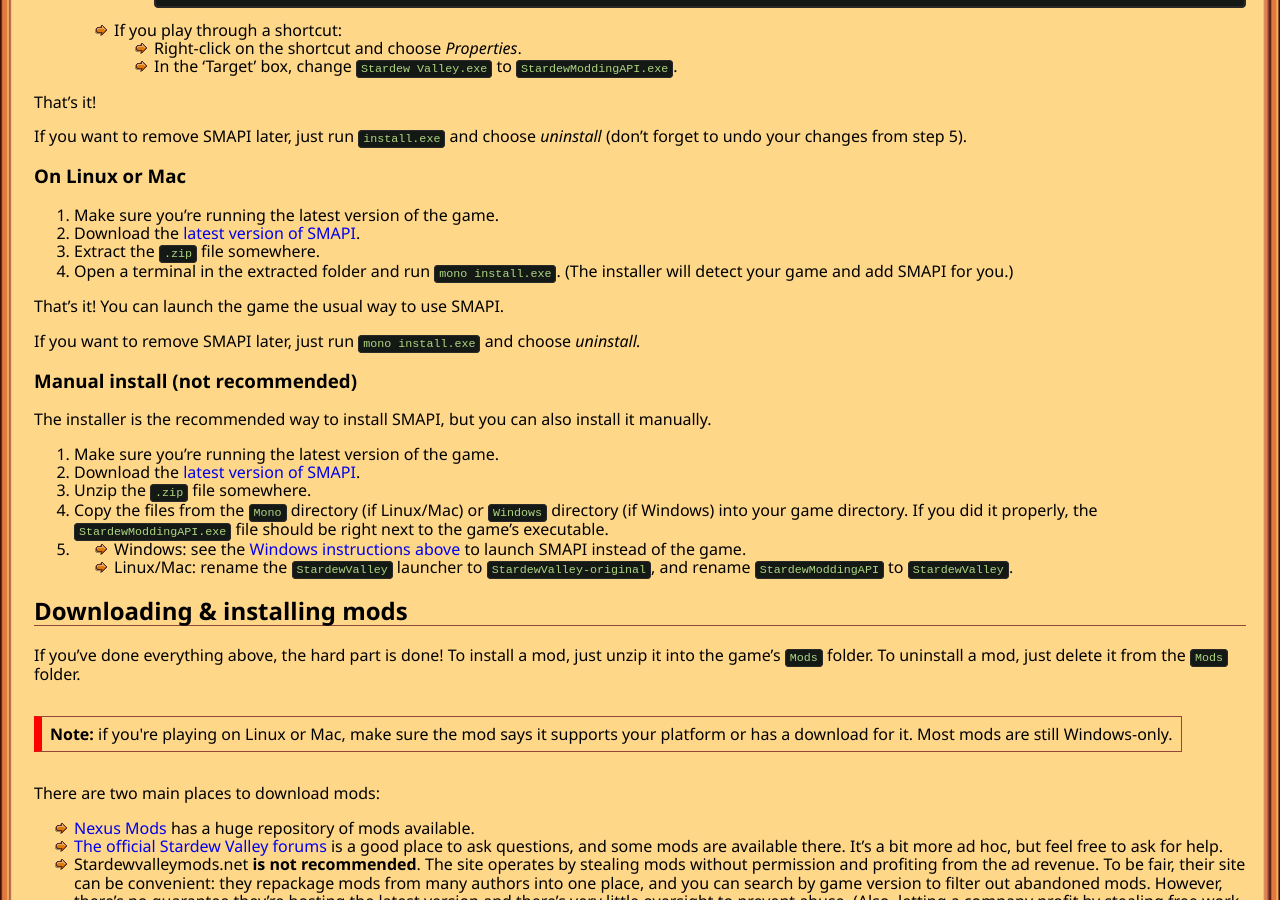
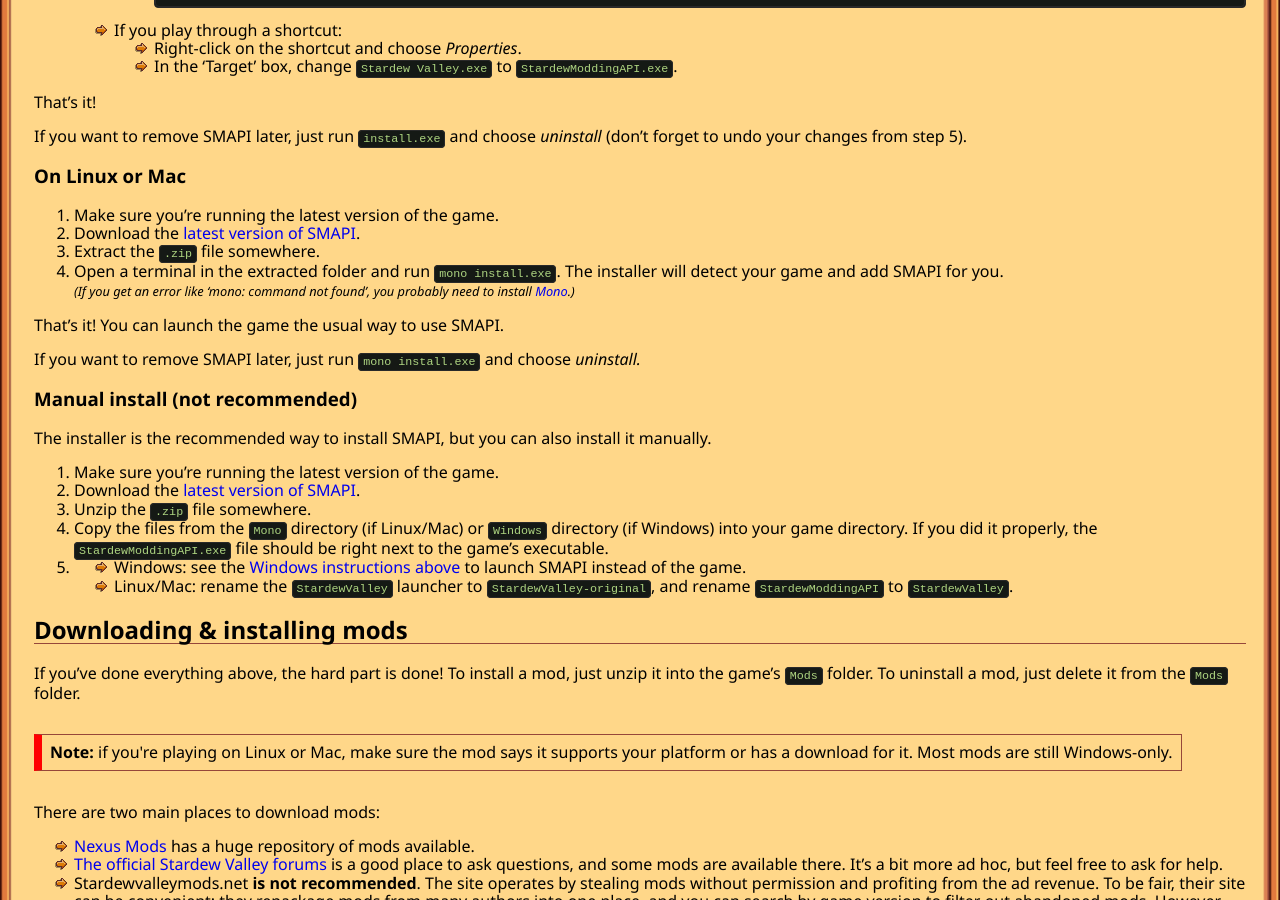
Before and after one commit to Pathoschild/canimod.github.io, a Jekyll site: the page built from guides/using-mods.md, in a window 1280 px wide and 900 px high, scrolled down 1514 px. Built offline with Jekyll 4.4.1, drawn with Linux system fonts in a browser that asks for light colours; nearby versions of some CDN libraries.

Commit message:
mention Mono needed for SMAPI installer on Linux/Mac

```diff
--- a/guides/using-mods.md
+++ b/guides/using-mods.md
@@ -76,8 +76,9 @@
 1. Make sure you're running the latest version of the game.
 2. Download the [latest version of SMAPI](https://github.com/ClxS/SMAPI/releases).
 3. Extract the `.zip` file somewhere.
-4. Open a terminal in the extracted folder and run `mono install.exe`. (The installer will detect
-   your game and add SMAPI for you.)
+4. Open a terminal in the extracted folder and run `mono install.exe`. The installer will detect
+   your game and add SMAPI for you.
+   <small>_(If you get an error like 'mono: command not found', you probably need to install [Mono](http://www.mono-project.com/).)_</small>
 
 That's it! You can launch the game the usual way to use SMAPI.
 
```
